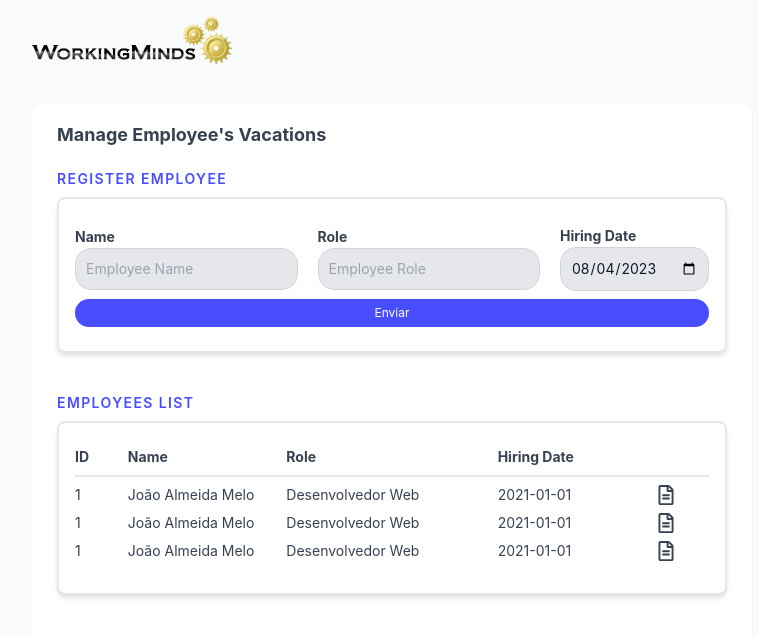
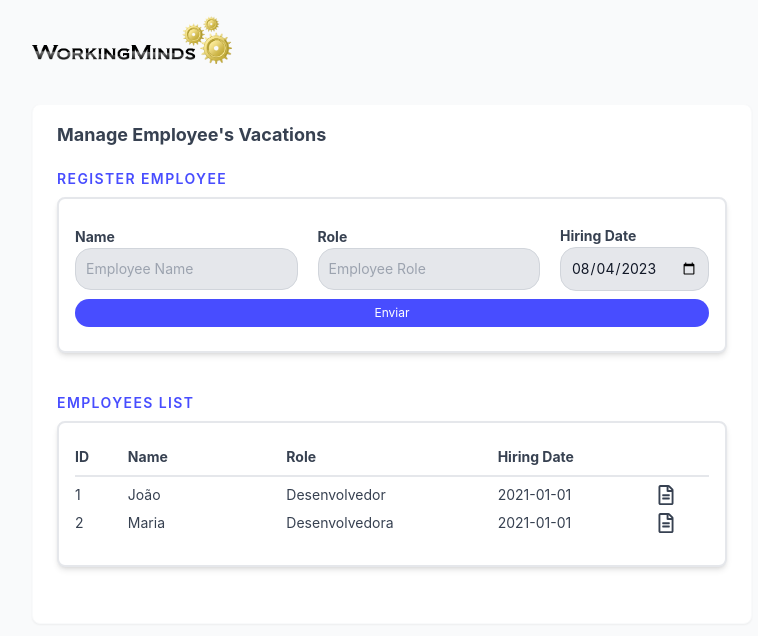
Before and after one commit to alinesm/Employees_Vacations_Manager, a Next.js app: page / in a window 1280 px wide. Shown: the top 636 px of the page, without its empty margins (248-1006 px from the left). Built offline with nearby package versions, Linux system fonts and the light colour scheme.

Commit message:
feat add employee into table

```diff
--- a/components/AddEmployee.tsx
+++ b/components/AddEmployee.tsx
@@ -1,15 +1,24 @@
 import React from "react";
 import dayjs from "dayjs";
 
-function AddEmployee() {
+function AddEmployee({ handleSubmit, setEmployeeBasicInfo }) {
+  const handleChange = (e) => {
+    setEmployeeBasicInfo((prev) => ({
+      ...prev,
+      [e.target.name]: e.target.value,
+    }));
+  };
+
   return (
-    <form className="box">
+    <form className="box" onSubmit={handleSubmit}>
       <div className="flex-center  gap-5">
         <div>
           <label className="label">Name</label>
           <input
             className="input"
             type="text"
+            name="name"
+            onChange={handleChange}
             placeholder="Employee Name"
             required
           />
@@ -19,6 +28,8 @@ function AddEmployee() {
           <input
             className="input"
             type="text"
+            name="role"
+            onChange={handleChange}
             placeholder="Employee Role"
             required
           />
@@ -28,6 +39,8 @@ function AddEmployee() {
           <input
             className="input_date"
             type="date"
+            name="hiringDate"
+            onChange={handleChange}
             defaultValue={dayjs().format("YYYY-MM-DD")}
             required
           />
--- a/components/Dashboard.tsx
+++ b/components/Dashboard.tsx
@@ -96,17 +96,36 @@ const vacationsMock = [
 
 function Dashboard() {
   const [openModal, setOpenModal] = useState(false);
+  const [employeeBasicInfo, setEmployeeBasicInfo] = useState({
+    name: "",
+    role: "",
+    hiringDate: "",
+  });
+  const [employeesList, setEmployeesList] = useState(employeesDataMock);
+
   function handleOpenModal() {
     setOpenModal(true);
+  }
+
+  async function handleSubmit(event: React.FormEvent<HTMLFormElement>) {
+    event.preventDefault();
+    setEmployeesList((prev) => [...prev, employeeBasicInfo]);
   }
 
   return (
     <div>
       <p className="title">Register Employee</p>
-      <AddEmployee />
+      <AddEmployee
+        handleSubmit={handleSubmit}
+        setEmployeeBasicInfo={setEmployeeBasicInfo}
+      />
 
       <p className="title">Employees List</p>
-      <EmployeesTable handleOpenModal={handleOpenModal} />
+      <EmployeesTable
+        handleOpenModal={handleOpenModal}
+        employeesList={employeesList}
+      />
+
       {openModal && <ModalEmployeeVacations setOpenModal={setOpenModal} />}
     </div>
   );
--- a/components/EmployeeRecord.tsx
+++ b/components/EmployeeRecord.tsx
@@ -1,37 +1,17 @@
 import React from "react";
 import { FaRegFileAlt } from "react-icons/fa";
 
-function EmployeeRecord({ handleOpenModal }) {
+function EmployeeRecord({ handleOpenModal, info }) {
   return (
-    <>
-      <div className="gridTable  record ">
-        <p className="col-span-1">1</p>
-        <p className="col-span-3">João Almeida Melo</p>
-        <p className="col-span-4">Desenvolvedor Web</p>
-        <p className="col-span-3">2021-01-01</p>
-        <div className="col-span-1 cursor-pointer" onClick={handleOpenModal}>
-          <FaRegFileAlt size={20} />
-        </div>
+    <div className="gridTable  record ">
+      <p className="col-span-1">{info.id}</p>
+      <p className="col-span-3">{info.name}</p>
+      <p className="col-span-4">{info.role}</p>
+      <p className="col-span-3">{info.hiringDate}</p>
+      <div className="col-span-1 cursor-pointer" onClick={handleOpenModal}>
+        <FaRegFileAlt size={20} />
       </div>
-      <div className="gridTable record ">
-        <p className="col-span-1">1</p>
-        <p className="col-span-3">João Almeida Melo</p>
-        <p className="col-span-4">Desenvolvedor Web</p>
-        <p className="col-span-3">2021-01-01</p>
-        <div className="col-span-1">
-          <FaRegFileAlt size={20} />
-        </div>
-      </div>
-      <div className="gridTable  record ">
-        <p className="col-span-1">1</p>
-        <p className="col-span-3">João Almeida Melo</p>
-        <p className="col-span-4">Desenvolvedor Web</p>
-        <p className="col-span-3">2021-01-01</p>
-        <div className="col-span-1">
-          <FaRegFileAlt size={20} />
-        </div>
-      </div>
-    </>
+    </div>
   );
 }
 
--- a/components/EmployeesTable.tsx
+++ b/components/EmployeesTable.tsx
@@ -2,11 +2,17 @@ import React from "react";
 import EmployeeRecord from "./EmployeeRecord";
 import TableHeader from "./TableHeader";
 
-function EmployeesTable({ handleOpenModal }) {
+function EmployeesTable({ handleOpenModal, employeesList }) {
   return (
     <div className="box">
       <TableHeader />
-      <EmployeeRecord handleOpenModal={handleOpenModal} />
+      {employeesList.map((info) => (
+        <EmployeeRecord
+          info={info}
+          key={info.name}
+          handleOpenModal={handleOpenModal}
+        />
+      ))}
     </div>
   );
 }
```
